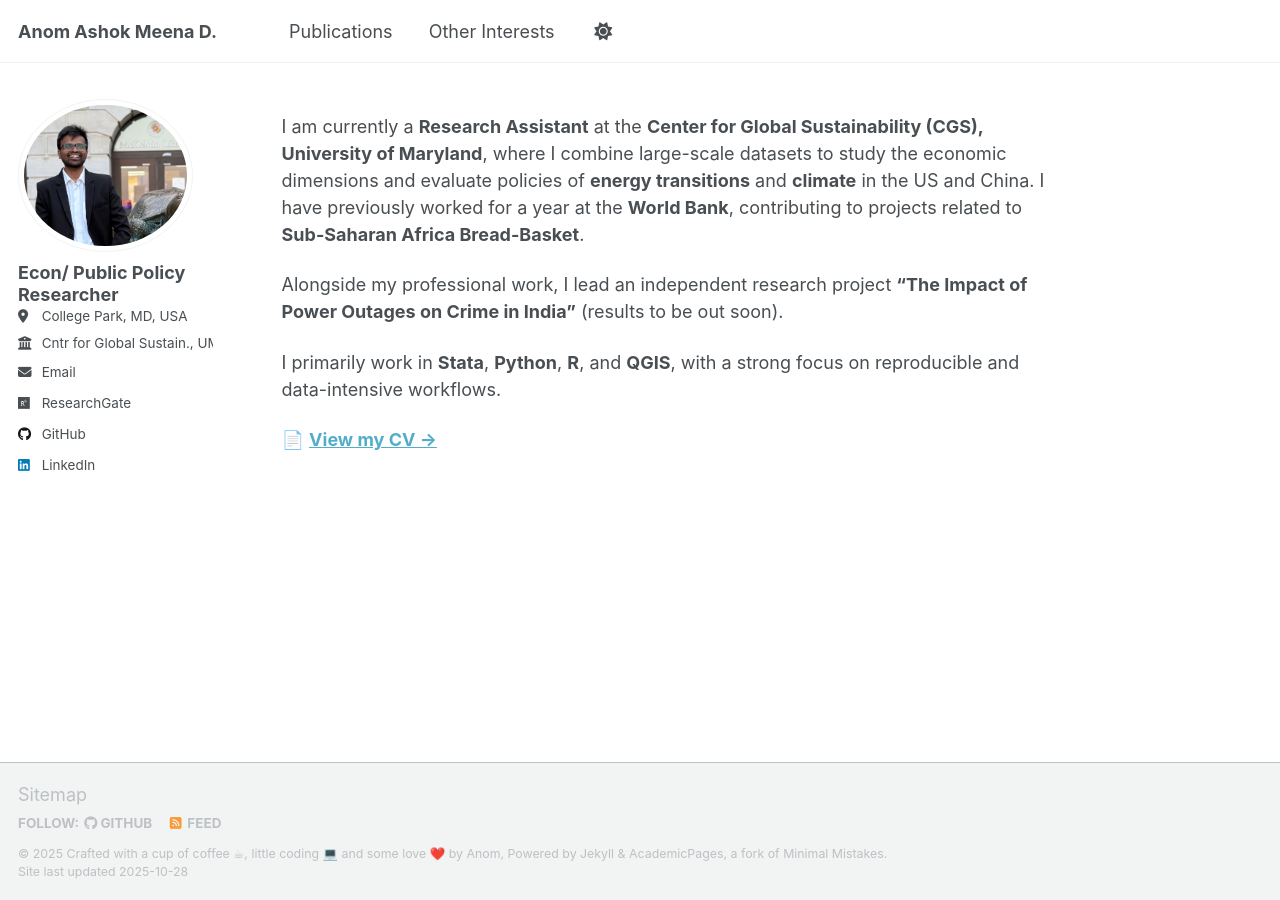
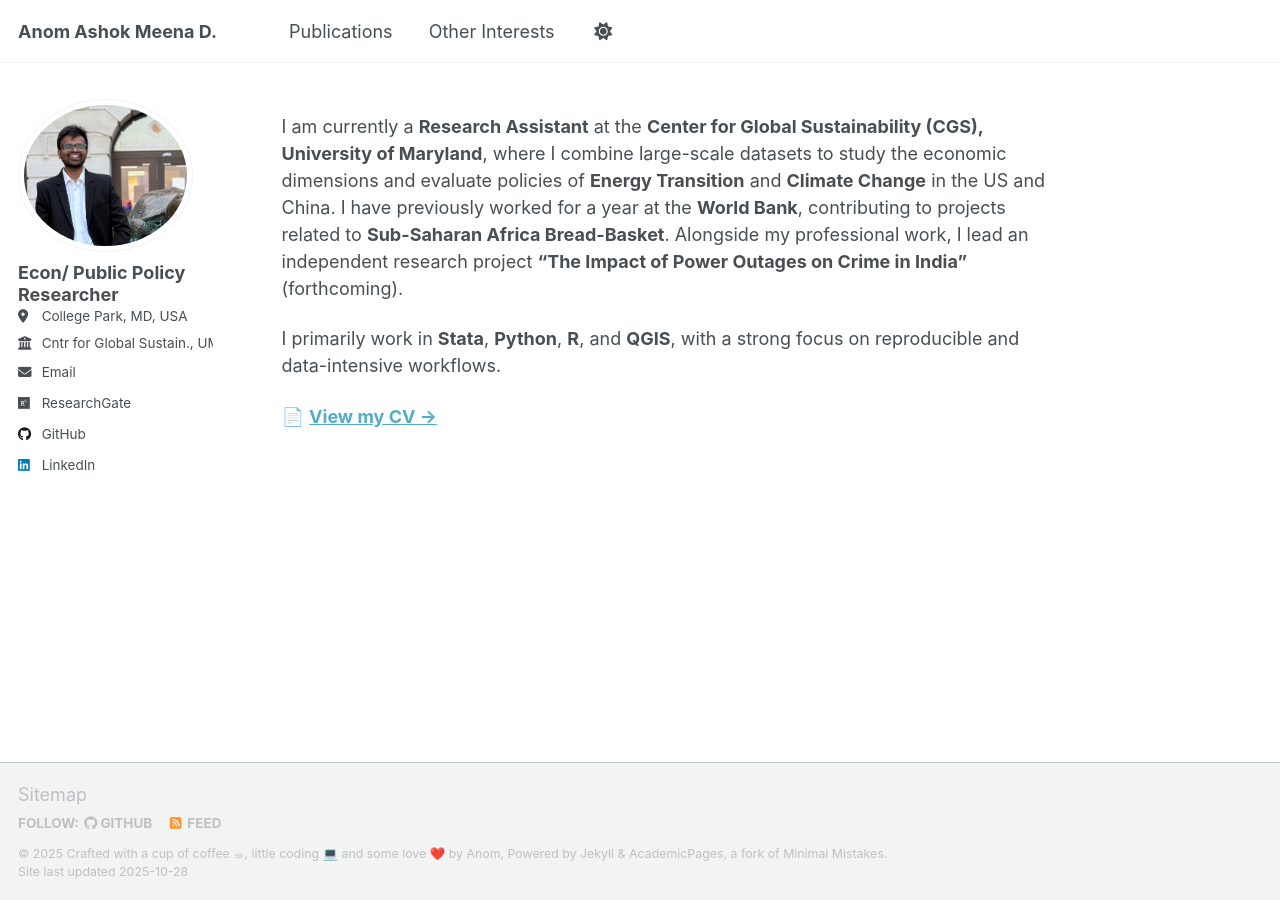
Before and after one commit to anomdule/anomdule.github.io, a Jekyll site: the page built from _pages/about.md, in a window 1280 px wide. Built offline with Jekyll 4.4.1, drawn with Linux system fonts in a browser that asks for light colours; a script that is not in the unit is left out.

Commit message:
Update about.md

```diff
--- a/_pages/about.md
+++ b/_pages/about.md
@@ -7,9 +7,7 @@ redirect_from:
   - /about.html
 ---
 
-I am currently a **Research Assistant** at the **Center for Global Sustainability (CGS), University of Maryland**, where I combine large-scale datasets to study the economic dimensions and evaluate policies of **energy transitions** and **climate** in the US and China. I have previously worked for a year at the **World Bank**, contributing to projects related to **Sub-Saharan Africa Bread-Basket**.
-
-Alongside my professional work, I lead an independent research project **“The Impact of Power Outages on Crime in India”** (results to be out soon).
+I am currently a **Research Assistant** at the **Center for Global Sustainability (CGS), University of Maryland**, where I combine large-scale datasets to study the economic dimensions and evaluate policies of **Energy Transition** and **Climate Change** in the US and China. I have previously worked for a year at the **World Bank**, contributing to projects related to **Sub-Saharan Africa Bread-Basket**. Alongside my professional work, I lead an independent research project **“The Impact of Power Outages on Crime in India”** (forthcoming).
 
 I primarily work in **Stata**, **Python**, **R**, and **QGIS**, with a strong focus on reproducible and data-intensive workflows.
 
```
